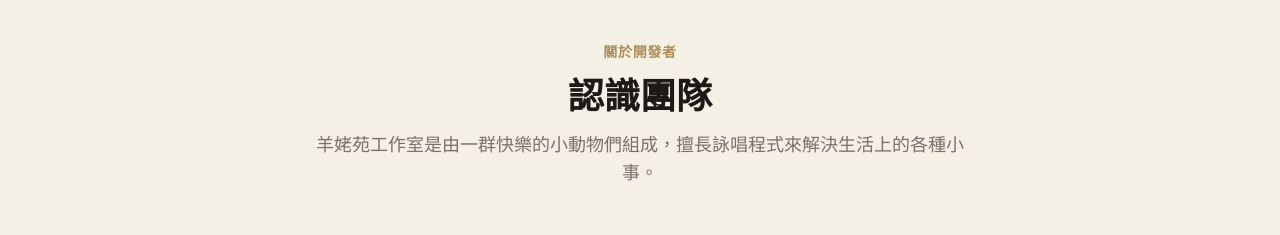
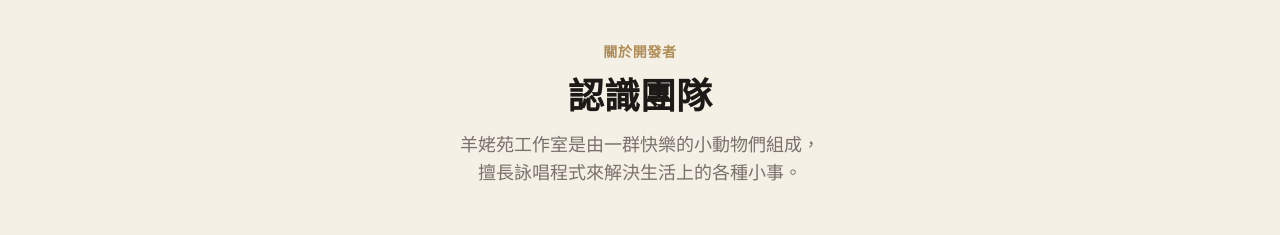
Before and after one commit to sheepht/seatern, a React (Vite) app in the folder packages/web/: page /welcome in a window 1280 px wide. Shown: the part 4460-4695 px from the top of the page. Built offline with nearby package versions, Linux system fonts and the light colour scheme; no server answers.

Commit message:
fix(landing): 認識團隊 tagline 桌機版加 br 強制斷行
避免「事。」孤字到第 2 行。手機版不加 br (hidden sm:inline)
維持自然 wrap。斷點在「組成，」後，符合中文句讀。

Co-Authored-By: Claude Opus 4.6 (1M context) <noreply@anthropic.com>

```diff
--- a/packages/web/src/pages/LandingPage.tsx
+++ b/packages/web/src/pages/LandingPage.tsx
@@ -968,7 +968,9 @@ export default function LandingPage() {
               認識團隊
             </h2>
             <p className="mx-auto mt-4 max-w-2xl text-base text-[#78716C] sm:text-lg">
-              羊姥苑工作室是由一群快樂的小動物們組成，擅長詠唱程式來解決生活上的各種小事。
+              羊姥苑工作室是由一群快樂的小動物們組成，
+              <br className="hidden sm:inline" />
+              擅長詠唱程式來解決生活上的各種小事。
             </p>
           </div>
 
```
